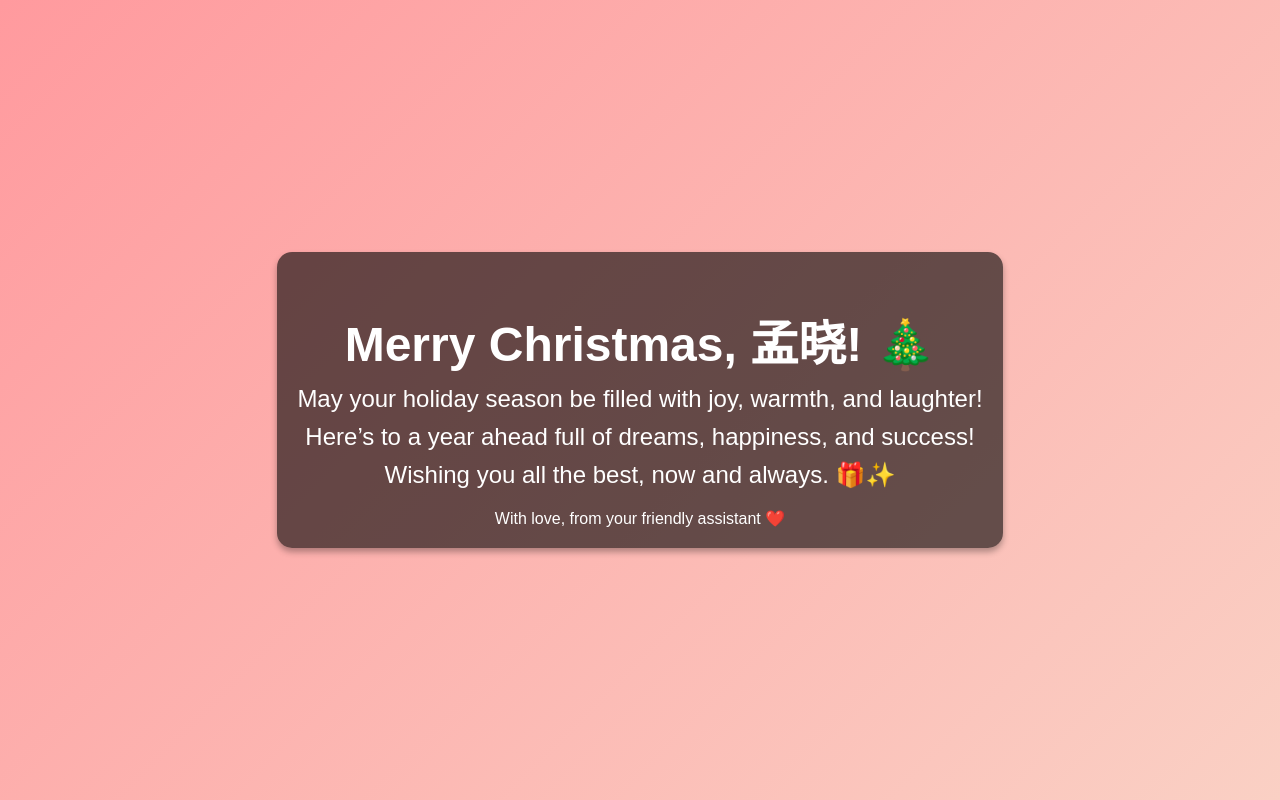
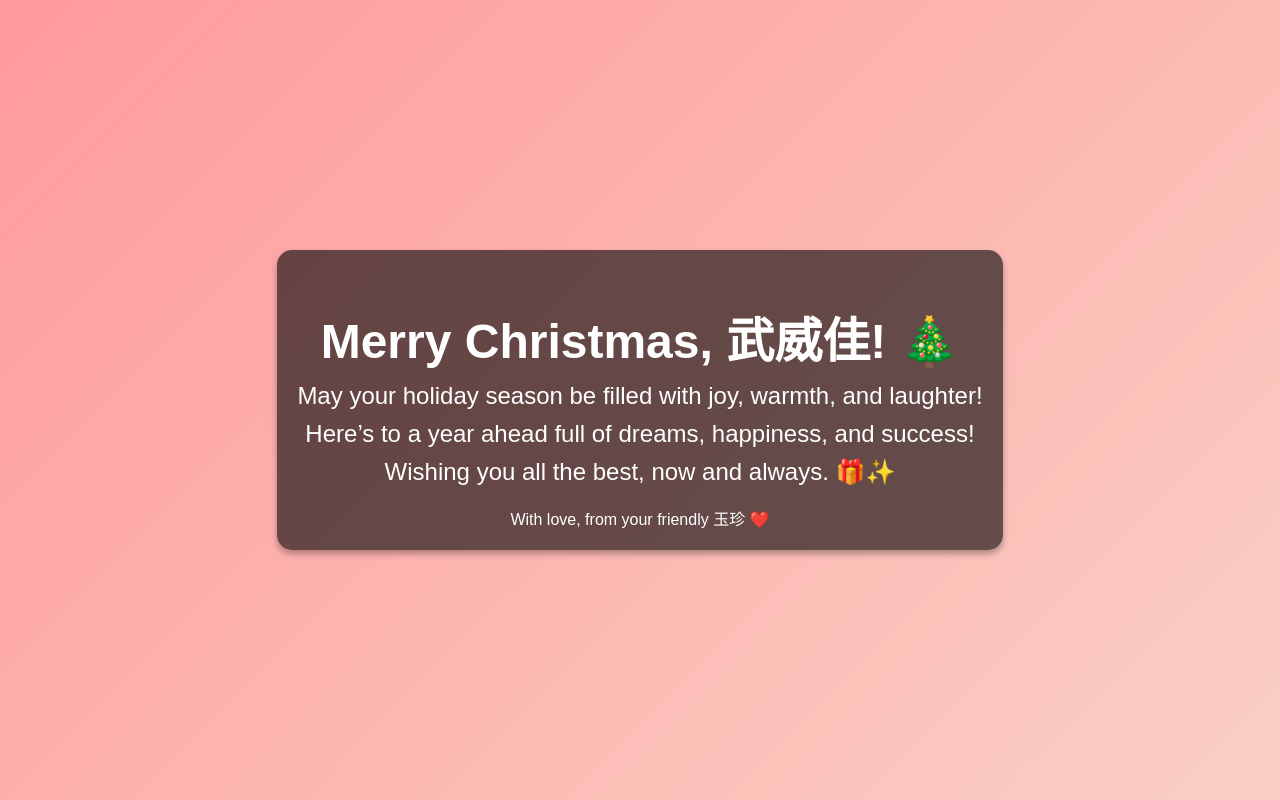
Before and after one commit to liyuzhen01/christmas-wishes, a plain HTML site: page index.html in a window 1280 px wide. Drawn offline with Linux system fonts and the light colour scheme.

Commit message:
Update index.html

```diff
--- a/index.html
+++ b/index.html
@@ -39,11 +39,11 @@
 </head>
 <body>
     <div class="container">
-        <h1>Merry Christmas, 孟晓! 🎄</h1>
+        <h1>Merry Christmas, 武威佳! 🎄</h1>
         <p>May your holiday season be filled with joy, warmth, and laughter!</p>
         <p>Here’s to a year ahead full of dreams, happiness, and success!</p>
         <p>Wishing you all the best, now and always. 🎁✨</p>
-        <div class="footer">With love, from your friendly assistant ❤️</div>
+        <div class="footer">With love, from your friendly 玉珍 ❤️</div>
     </div>
 </body>
 </html>
```
